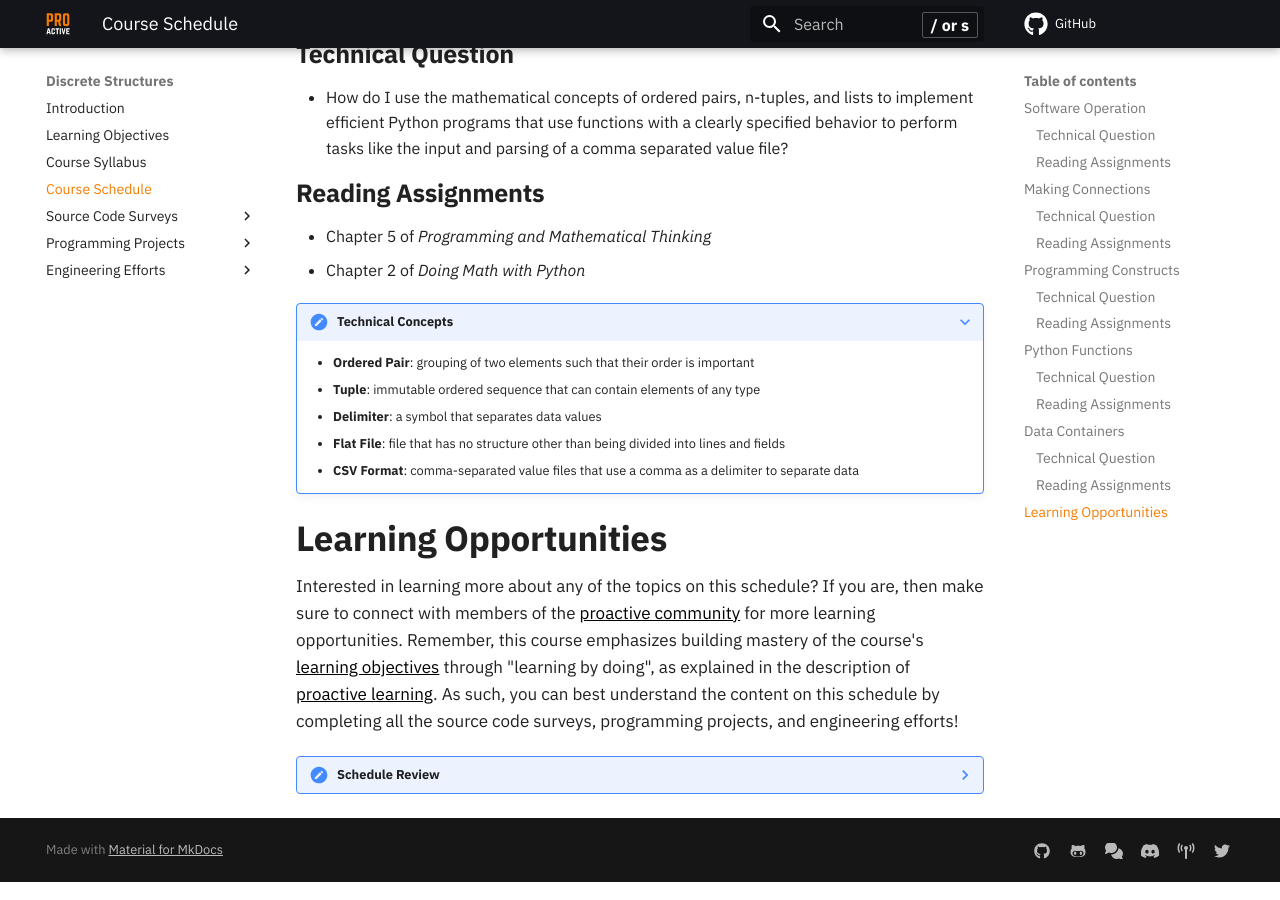
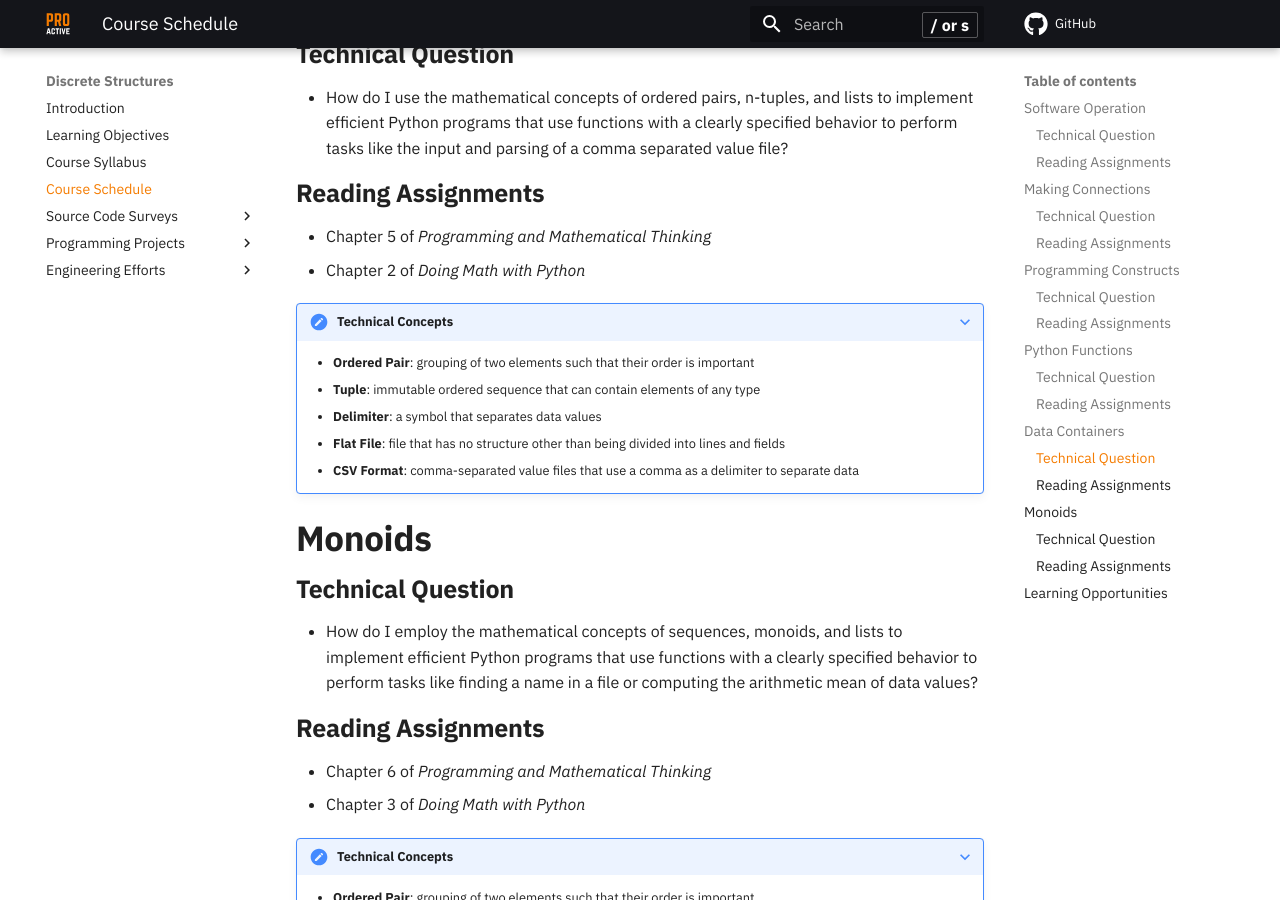
Before and after one commit to ProactiveProgrammers/www.proactiveprogrammers.com, an MkDocs documentation site: the page built from docs/discrete-structures/schedule-discrete-structures.md, in a window 1280 px wide and 900 px high, scrolled down 2178 px. Built offline with MkDocs 1.6.1 and Material for MkDocs 9.7.7, drawn with Linux system fonts in a browser that asks for light colours; comment, search, counter and statistics services are not loaded.

Commit message:
feat: Add the draft monoids content to schedule-discrete-structures.

```diff
--- a/docs/discrete-structures/schedule-discrete-structures.md
+++ b/docs/discrete-structures/schedule-discrete-structures.md
@@ -113,6 +113,32 @@
     - **CSV Format**: comma-separated value files that use a comma as a
       delimiter to separate data
 
+## Monoids
+
+### Technical Question
+
+- How do I employ the mathematical concepts of sequences, monoids, and lists to
+  implement efficient Python programs that use functions with a clearly
+  specified behavior to perform tasks like finding a name in a file or computing
+  the arithmetic mean of data values?
+
+### Reading Assignments
+
+- Chapter 6 of *Programming and Mathematical Thinking*
+- Chapter 3 of *Doing Math with Python*
+
+???+ note "Technical Concepts"
+
+    - **Ordered Pair**: grouping of two elements such that their order is
+      important
+    - **Tuple**: immutable ordered sequence that can contain elements of
+      any type
+    - **Delimiter**: a symbol that separates data values
+    - **Flat File**: file that has no structure other than being divided into
+      lines and fields
+    - **CSV Format**: comma-separated value files that use a comma as a
+      delimiter to separate data
+
 ## Learning Opportunities
 
 Interested in learning more about any of the topics on this schedule? If you
```
